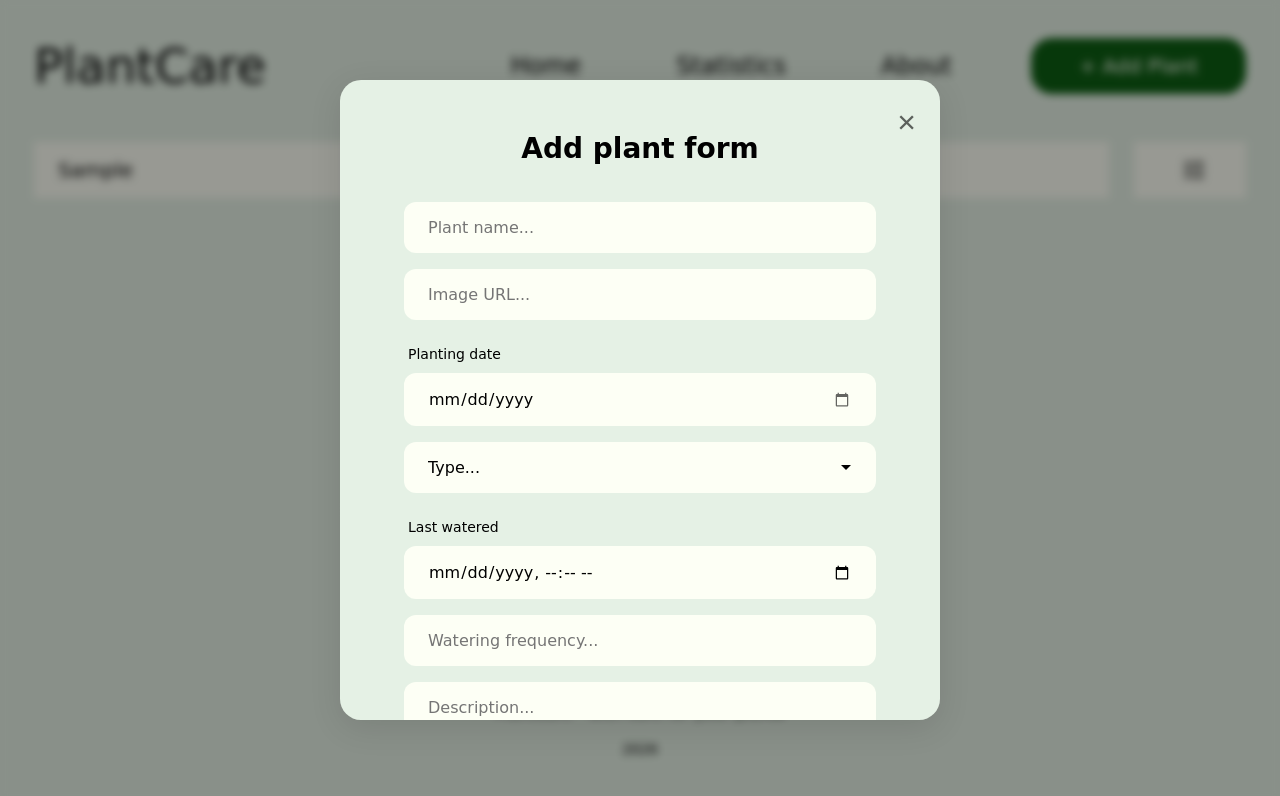
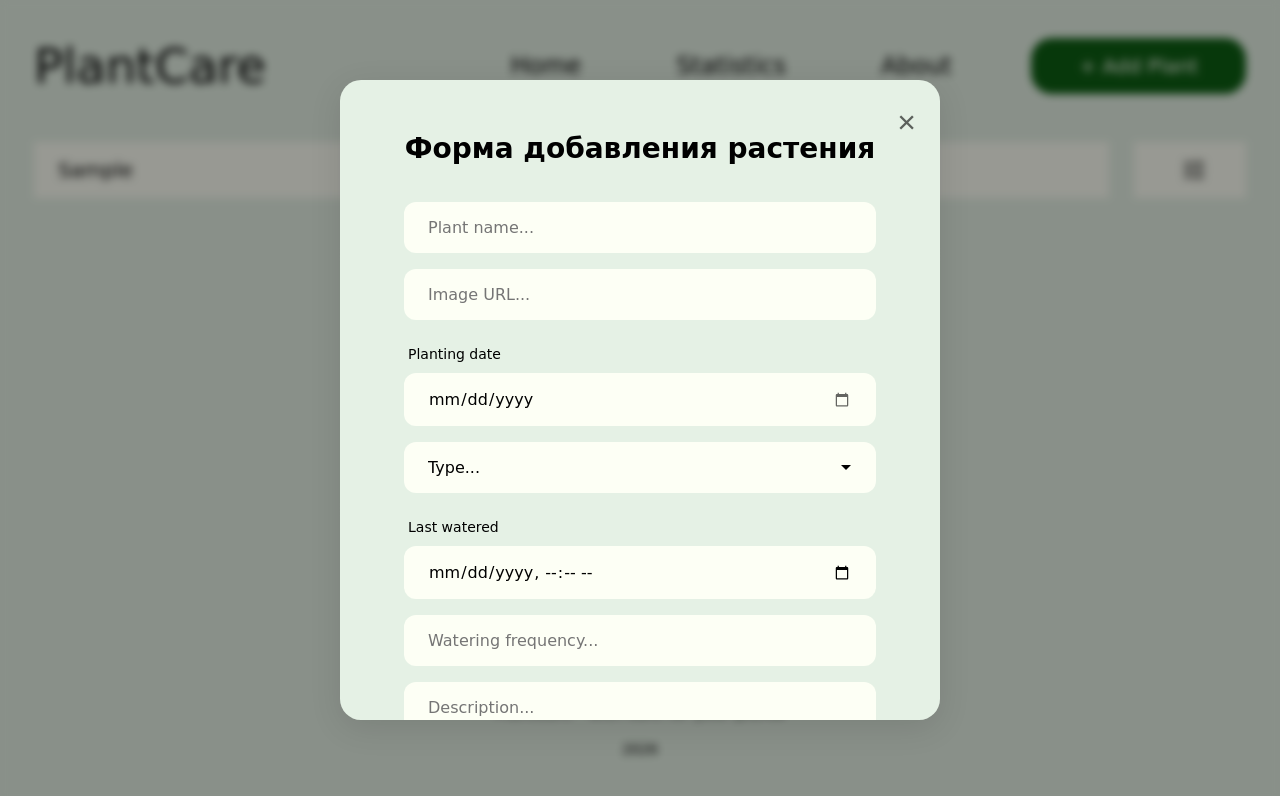
Before and after one commit to vettta06/plantCare, a plain HTML site: page index.html in a window 1280 px wide. Both pictures are taken after typing "Sample" into the empty fields and a click on the button "+ Add Plant". Drawn offline with Linux system fonts and the light colour scheme.

Commit message:
dynamic form

```diff
--- a/index.html
+++ b/index.html
@@ -97,7 +97,7 @@
       <div class="modal__content">
         <button class="modal__close" id="closeModal">&times;</button>
 
-        <h2 class="modal__title" data-i18n="formTitle">
+        <h2 id="formTitle" class="modal__title" data-i18n="formTitle">
           Форма добавления растения
         </h2>
 
--- a/js/app.js
+++ b/js/app.js
@@ -135,7 +135,6 @@ function handleAddPlant(data) {
     const plant = createPlant(data);
     plants.push(plant);
   }
-
   savePlants(plants);
   updateUI();
 }
--- a/js/form.js
+++ b/js/form.js
@@ -42,6 +42,8 @@ export function initForm(onSubmit) {
 
   // открыть модалку
   openBtn.addEventListener("click", () => {
+    document.getElementById("formTitle").textContent =
+      "Форма добавления растения";
     modal.classList.add("modal--active");
     form.reset();
     clearAllErrors();
@@ -119,6 +121,8 @@ export function initForm(onSubmit) {
 
   // редактирование
   window.fillFormForEdit = (plant) => {
+    document.getElementById("formTitle").textContent =
+      "Редактирование растения";
     modal.classList.add("modal--active");
     clearAllErrors();
 
```
